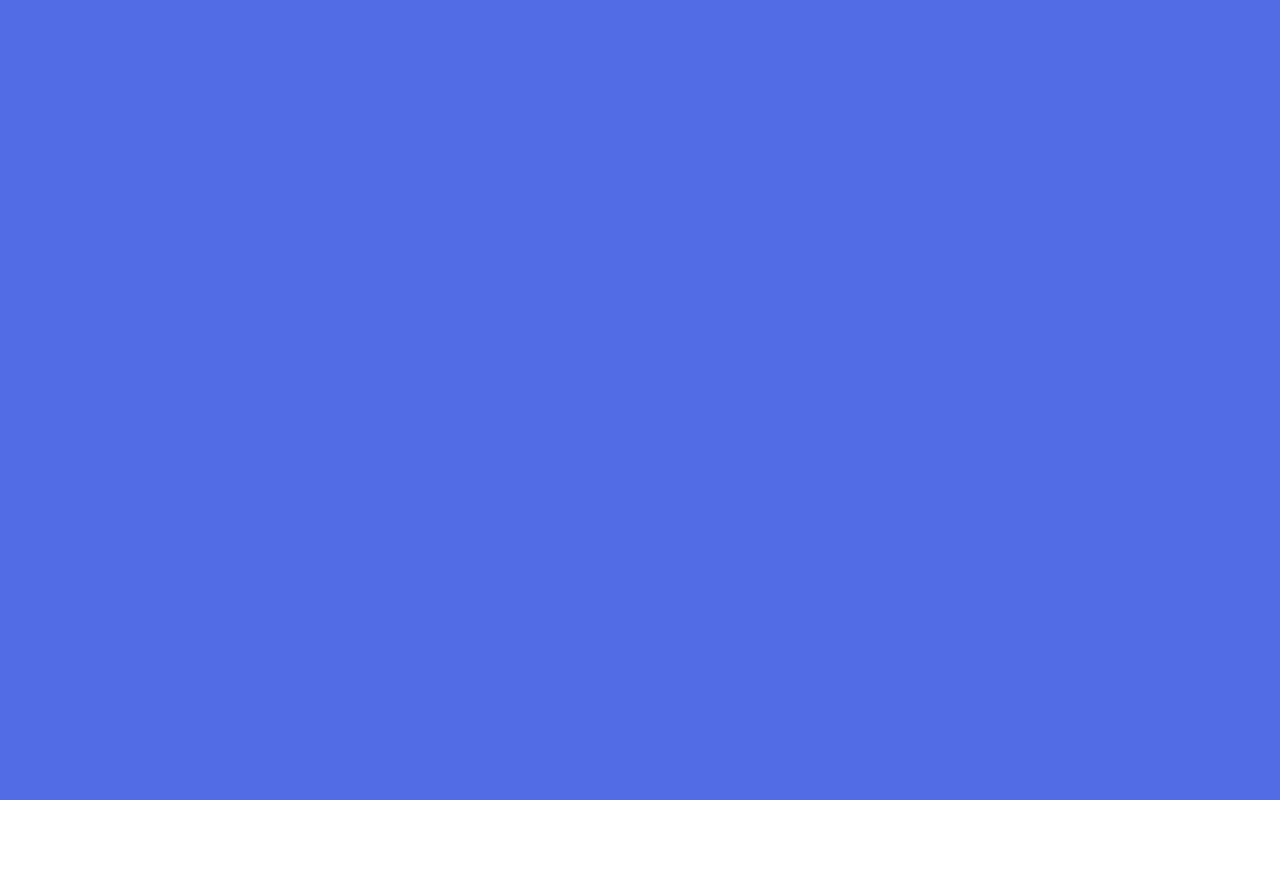
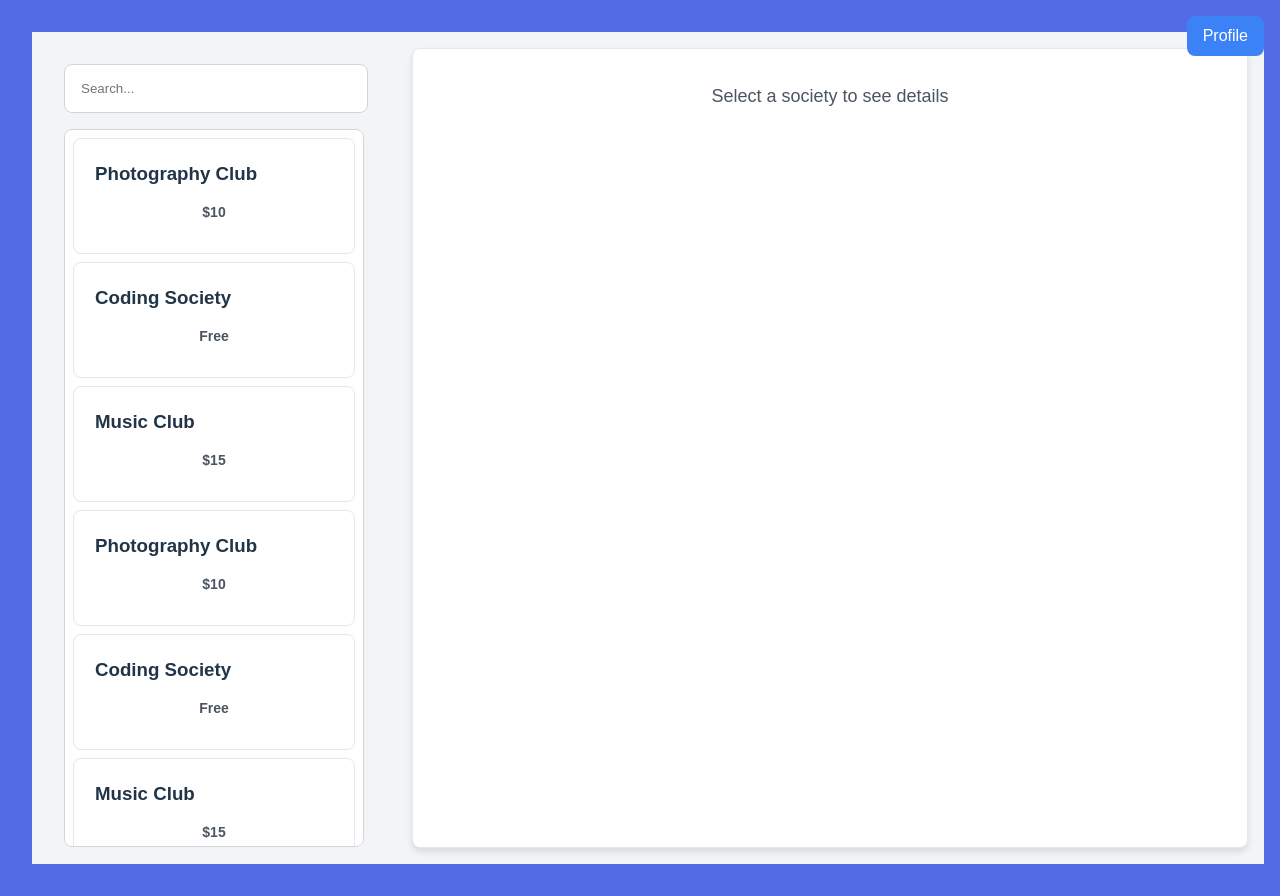
Before and after one commit to PortsmouthTeam6C/SETaP-Code, a React (Vite) app in the folder Frontend/: page /NavigateScreen in a window 1280 px wide. Before the commit this address had no page. Before the commit the page ends 800 px from the top, so only its background shows below. Built offline with nearby package versions, Linux system fonts and the light colour scheme.

Commit message:
navigation page and home page

```diff
--- a/Frontend/src/App.tsx
+++ b/Frontend/src/App.tsx
@@ -3,6 +3,7 @@ import TestPage from './pages/TestPage'
 import Homepage from './pages/Homepage'
 import SignupPage from './pages/SignupPage'
 import ForgotPasswordPage from './pages/ForgotPasswordPage'
+import NavigateScreen from './pages/NavigateScreen'
 import './App.css'
 import { BrowserRouter as Router, Routes, Route } from 'react-router-dom'
 
@@ -15,6 +16,7 @@ function App() {
         <Route path = "/Sign Up" element = {<SignupPage />} />
         <Route path = "/Homepage" element = {<Homepage />} />
         <Route path = "/ForgotPasswordPage" element = {<ForgotPasswordPage />} />
+        <Route path = "/NavigateScreen" element = {<NavigateScreen/>} />
       </Routes>
     </Router>
   );
--- a/Frontend/src/pages/HomePage.css
+++ b/Frontend/src/pages/HomePage.css
@@ -0,0 +1,59 @@
+body {
+    background-color: #f3f4f6; /* Tailwind's bg-gray-100 */
+  }
+
+  .container {
+    display: grid;
+    grid-template-columns: repeat(3, 1fr);
+    height: 100vh;
+    padding: 1rem;
+    gap: 1rem;
+  }
+
+  .card {
+    padding: 1rem;
+    background-color: white;
+    border: 1px solid #ddd;
+    border-radius: 0.5rem;
+    box-shadow: 0 2px 4px rgba(0, 0, 0, 0.1);
+    overflow-y: auto;
+  }
+
+  .title {
+    font-weight: bold;
+    font-size: 1.125rem;
+    margin-bottom: 0.5rem;
+  }
+
+  .society-item,
+  .event-item {
+    padding: 0.5rem;
+    border-bottom: 1px solid #ddd;
+  }
+
+  .society-item p,
+  .event-item p {
+    font-weight: 600;
+  }
+
+  .message-box {
+    height: 500px;
+    overflow-y: auto;
+    background-color: #f3f4f6;
+    padding: 0.5rem;
+    border-radius: 0.5rem;
+  }
+
+  .message-box p {
+    margin-bottom: 0.5rem;
+  }
+
+  .event-details {
+    font-size: 0.875rem;
+    color: #4b5563; /* Tailwind's text-gray-600 */
+  }
+
+  .event-price {
+    font-size: 0.875rem;
+    font-weight: 600;
+  }
--- a/Frontend/src/pages/Homepage.tsx
+++ b/Frontend/src/pages/Homepage.tsx
@@ -1,36 +1,58 @@
-import { useState } from 'react';
-import { useNavigate } from 'react-router-dom';
+import { useState } from "react";
 import './HomePage.css';
 
-function ForgotPassword() {
-  const navigate = useNavigate();
-  const [Email, setEmail] = useState('');
+const societies = [
+  { id: 1, name: "Photography Club" },
+  { id: 2, name: "Coding Society" },
+  { id: 3, name: "Music Club" },
+];
 
-  function handleSignUp() {
-    if (Email !== Email) {
-      alert("Passwords do not match!");
-      return;
-    }
-    navigate('/Login');
-  }
+const events = [
+  { id: 1, picture: "📷", description: "Photography Workshop", date: "March 10", time: "2 PM", place: "Room 101", price: "$5" },
+  { id: 2, picture: "💻", description: "Hackathon", date: "March 15", time: "10 AM", place: "Main Hall", price: "Free" },
+  { id: 3, picture: "🎵", description: "Live Music Night", date: "March 20", time: "7 PM", place: "Cafeteria", price: "$10" },
+];
 
+const messages = [
+  { id: 1, user: "Alice", text: "Hey everyone! Looking forward to the event." },
+  { id: 2, user: "Bob", text: "Can't wait! It's going to be amazing." },
+  { id: 3, user: "Charlie", text: "Does anyone know the entry requirements?" },
+];
+
+export default function Homepage() {
   return (
-    <div className="SignUp-box">
-      <div className="form-container">
-        <div className="Title">
-        <h1>Forgot Password</h1>
+    <div className="container">
+      {/* Society List */}
+      <div className="card">
+        <h2 className="title">Societies</h2>
+        {societies.map((society) => (
+          <div key={society.id} className="society-item">
+            <p>{society.name}</p>
+          </div>
+        ))}
+      </div>
+
+      {/* Messages */}
+      <div className="card">
+        <h2 className="title">Messages</h2>
+        <div className="message-box">
+          {messages.map((msg) => (
+            <p key={msg.id}><strong>{msg.user}:</strong> {msg.text}</p>
+          ))}
         </div>
-        <h3>Enter Email Adress</h3>
-        <input
-          type="text"
-          placeholder="Email"
-          value={Email}
-          onChange={(e) => setEmail(e.target.value)}
-        />
-        <button onClick={handleSignUp}>Sent</button>
+      </div>
+
+      {/* Event Board */}
+      <div className="card">
+        <h2 className="title">Event Board</h2>
+        {events.map((event) => (
+          <div key={event.id} className="event-item">
+            <p>{event.picture} <span>{event.description}</span></p>
+            <p className="event-details">{event.date}, {event.time} - {event.place}</p>
+            <p className="event-price">Price: {event.price}</p>
+          </div>
+        ))}
       </div>
     </div>
   );
 }
-
-export default ForgotPassword;
--- a/Frontend/src/pages/NavigateScreen.css
+++ b/Frontend/src/pages/NavigateScreen.css
@@ -0,0 +1,103 @@
+/* NavigateScreen.css */
+
+/* General Layout */
+.container {
+    display: flex;
+    width: 150vh;
+    height: 100vh;
+    padding: 1rem;
+    background-color: #f3f4f6; /* bg-gray-100 */
+  }
+
+  /* Left Section */
+  .left-section {
+    width: 25%;
+    padding: 1rem;
+    padding-right: 2rem;
+  }
+
+  .search-bar {
+    width: 90%;
+    padding: 1rem;
+    border: 1px solid #d1d5db; /* border */
+    border-radius: 0.5rem; /* rounded-lg */
+    margin-bottom: 1rem;
+  }
+
+  .society-list {
+    height: 700px;
+    overflow-y: auto;
+    border: 1px solid #d1d5db; /* border */
+    border-radius: 0.5rem; /* rounded-lg */
+    padding: 0.5rem;
+    background-color: #ffffff; /* bg-white */
+  }
+
+  .society-item {
+    padding: 1rem;
+    margin-bottom: 0.5rem;
+    cursor: pointer;
+    border: 1px solid #e5e7eb; /* border */
+    border-radius: 0.5rem; /* rounded-lg */
+    background-color: #ffffff; /* bg-white */
+  }
+
+  .society-item:hover {
+    background-color: #f3f4f6; /* hover:bg-gray-100 */
+  }
+
+  .society-item.selected {
+    background-color: #cfe0fc; /* bg-blue-200 */
+  }
+
+  .society-item h3 {
+    font-weight: bold;
+  }
+
+  .society-item p {
+    font-size: 0.875rem;
+    color: #4b5563; /* text-gray-600 */
+  }
+
+  /* Right Section */
+  .right-section {
+    width: 75%;
+    padding: 1rem;
+    background-color: #ffffff; /* bg-white */
+    border: 1px solid #e5e7eb; /* border */
+    border-radius: 0.5rem; /* rounded-lg */
+    box-shadow: 0px 4px 6px rgba(0, 0, 0, 0.1); /* shadow-lg */
+  }
+
+  .right-section h2 {
+    font-size: 1.5rem;
+    font-weight: bold;
+    margin-bottom: 0.5rem;
+  }
+
+  .right-section p {
+    font-size: 1.125rem;
+    color: #4b5563; /* text-gray-700 */
+    margin-bottom: 1rem;
+  }
+
+  .right-section .price {
+    font-weight: 600;
+  }
+
+  /* Profile Button */
+  .profile-button {
+    position: absolute;
+    top: 1rem;
+    right: 1rem;
+    padding: 0.5rem 1rem;
+    background-color: #3b82f6; /* bg-blue-500 */
+    color: #ffffff;
+    border-radius: 0.5rem; /* rounded-lg */
+    font-weight: 500;
+    cursor: pointer;
+  }
+
+  .profile-button:hover {
+    background-color: #2563eb; /* hover:bg-blue-600 */
+  }
--- a/Frontend/src/pages/NavigateScreen.tsx
+++ b/Frontend/src/pages/NavigateScreen.tsx
@@ -1,3 +1,73 @@
 import { useState } from 'react';
-import { useNavigate } from 'react-router-dom';
-import './NavigateScreen.css';
+import './NavigateScreen.css';  // Import the CSS file
+
+const societies = [
+  { id: 1, name: "Photography Club", price: "$10", description: "A club for photography lovers." },
+  { id: 2, name: "Coding Society", price: "Free", description: "Join us to code cool projects." },
+  { id: 3, name: "Music Club", price: "$15", description: "For musicians and music lovers." },
+  { id: 4, name: "Photography Club", price: "$10", description: "A club for photography lovers." },
+  { id: 5, name: "Coding Society", price: "Free", description: "Join us to code cool projects." },
+  { id: 6, name: "Music Club", price: "$15", description: "For musicians and music lovers." },
+];
+
+export default function NavigateScreen() {
+  const [selectedSociety, setSelectedSociety] = useState(null);
+  const [searchQuery, setSearchQuery] = useState("");
+
+  // Filter societies based on search query
+  const filteredSocieties = societies.filter(society =>
+    society.name.toLowerCase().includes(searchQuery.toLowerCase())
+  );
+
+  return (
+    <div className="container">
+      {/* Left Section: Search & Society List */}
+      <div className="left-section">
+        {/* Search Bar */}
+        <input
+          type="text"
+          placeholder="Search..."
+          className="search-bar"
+          value={searchQuery}
+          onChange={(e) => setSearchQuery(e.target.value)}
+        />
+
+        {/* Scrollable Society List */}
+        <div className="society-list">
+          {filteredSocieties.length > 0 ? (
+            filteredSocieties.map((society) => (
+              <div
+                key={society.id}
+                className={`society-item ${selectedSociety?.id === society.id ? "selected" : ""}`}
+                onClick={() => setSelectedSociety(society)}
+              >
+                <h3>{society.name}</h3>
+                <p>{society.price}</p>
+              </div>
+            ))
+          ) : (
+            <p className="text-gray-500 text-center">No societies found</p>
+          )}
+        </div>
+      </div>
+
+      {/* Right Section: Society Details */}
+      <div className="right-section">
+        {selectedSociety ? (
+          <>
+            <h2>{selectedSociety.name}</h2>
+            <p>{selectedSociety.description}</p>
+            <p className="price">Price: {selectedSociety.price}</p>
+          </>
+        ) : (
+          <p className="text-gray-500">Select a society to see details</p>
+        )}
+      </div>
+
+      {/* Profile Button */}
+      <div className="profile-button">
+        Profile
+      </div>
+    </div>
+  );
+}
--- a/Frontend/src/pages/TestPage.tsx
+++ b/Frontend/src/pages/TestPage.tsx
@@ -20,6 +20,10 @@ function TestPage() {
     navigate('/Homepage');
   };
 
+  function handleNavigateScreen() {
+    navigate('/NavigateScreen');
+  };
+
   return (
     <div>
       <h1>This is the Test Page.</h1>
@@ -27,6 +31,7 @@ function TestPage() {
       <button onClick={handleSignUp}>Test Signup Page</button>
       <button onClick={handleHomepage}>Test Homepage</button>
       <button onClick={handleForgotPassword}>Test Forgot Password Page</button>
+      <button onClick={handleNavigateScreen}>Test Navigate Page</button>
     </div>
   );
 }
```
